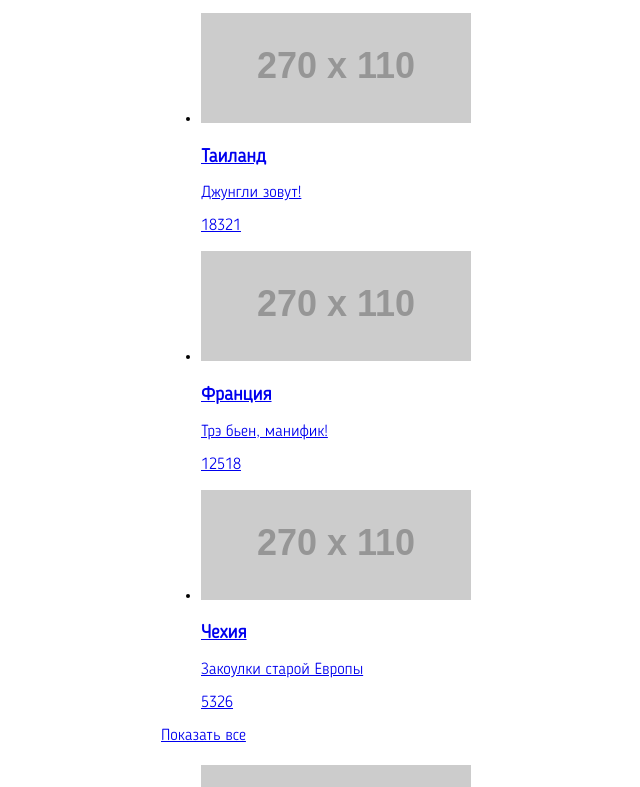
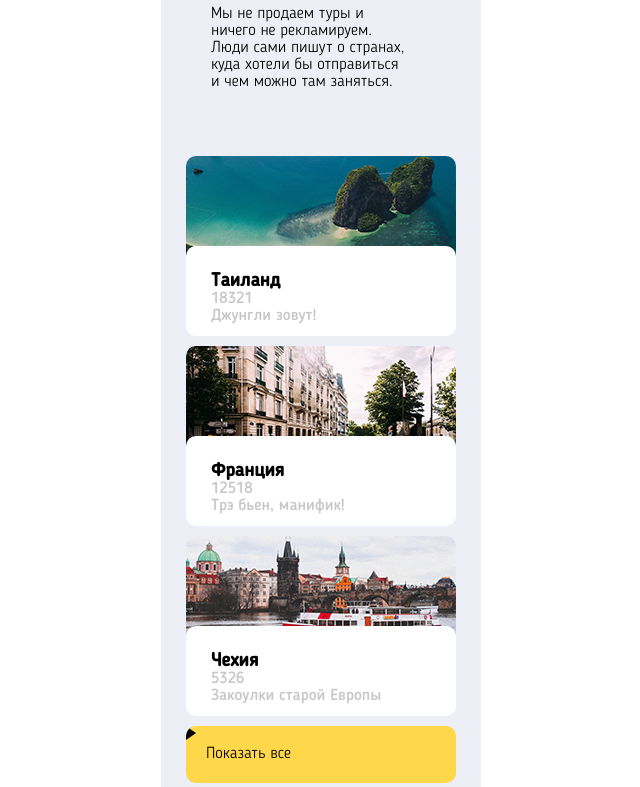
Before and after one commit to abatollo/pognali, a website: page source/index.html in a window 1280 px wide. Shown: the part 1476-2263 px from the top of the page, without its empty margins (319-959 px from the left). Drawn offline with nearby package versions, Linux system fonts and the light colour scheme; files that its build step writes are made by us from their sources; placeholder pictures from the web are drawn by us.

Commit message:
Синхронизация

```diff
--- a/source/index.html
+++ b/source/index.html
@@ -4,20 +4,16 @@
 <head>
   <meta charset="utf-8" />
   <title>HTML Academy: Погнали</title>
-  <link rel="stylesheet" href="css/style.css">
+  <link href="css/style.css" rel="stylesheet">
 </head>
 
 <body>
   <header class="page-header">
-    <div class="page-header__top">
-      <a href="" class="page-header__link">
-        <img class="page-header__logo-image" src="../img/logo-mobile-white@1x.png" alt="Стилизация слова «Погнали?»" width="100" height="19" />
-      </a>
-      <button class="page-header__toggle">
-        <svg xmlns="http://www.w3.org/2000/svg" viewBox="0 0 25 11"><path d="M1.5 3h22c.8 0 1.5-.7 1.5-1.5S24.3 0 23.5 0h-22C.7 0 0 .7 0 1.5S.7 3 1.5 3zM23.5 8h-22C.7 8 0 8.7 0 9.5S.7 11 1.5 11h22c.8 0 1.5-.7 1.5-1.5S24.3 8 23.5 8z"/></svg>
-      </button>
-    </div>
+    <a href="" class="page-header__link">
+      <img class="page-header__logo-image" src="https://via.placeholder.com/100x19" alt="Стилизация слова «Погнали?»" width="100" height="19" />
+    </a>
     <nav class="main-nav">
+      <button class="main-nav__toggle">Открыть меню</button>
       <ul class="main-nav__list site-list">
         <li class="site-list__item">
           <a href="#">О сервисе</a>
@@ -59,15 +55,15 @@
       <h2 class="hero-section__heading">
         В путешествие с крутыми попутчиками!
       </h2>
-      <ul class="hero-section__list">
-        <li class="hero-section__item">
-          <a class="hero-section__link hero-section__link--callto" href="callto:88005558628"></a>
+      <ul class="hero-section__calls-to-action-list calls-to-action-list">
+        <li class="call-to-action-list__item">
+          <a class="call-to-action-list__link calls-to-action-list__link--callto" href="callto:88005558628"></a>
         </li>
-        <li class="hero-section__item">
-          <a class="hero-section__link hero-section__link--mailto" href="mailto:mail@htmlacademy.ru"></a>
+        <li class="call-to-action-list__item">
+          <a class="call-to-action-list__link calls-to-action-list__link--mailto" href="mailto:mail@htmlacademy.ru"></a>
         </li>
-        <li class="hero-section__item">
-          <a class="hero-section__link hero-section__link--link" href="#">Авторизация</a>
+        <li class="call-to-action-list__item">
+          <a class="call-to-action-list__link calls-to-action-list__link--link" href="#">Авторизация</a>
         </li>
       </ul>
     </section>
@@ -84,11 +80,11 @@
 
     <section class="steps-section">
       <h2 class="visually-hidden"></h2>
-      <ul class="steps-section__list">
-        <li class="steps-section__item">Выберите направление</li>
-        <li class="steps-section__item">Изучите идеи путешественников</li>
-        <li class="steps-section__item">Находите тех, кто похож на вас</li>
-        <li class="steps-section__item">Путешествуйте вместе!</li>
+      <ul class="steps-section__list steps-list">
+        <li class="steps-list__item">Выберите направление</li>
+        <li class="steps-list__item">Изучите идеи путешественников</li>
+        <li class="steps-list__item">Находите тех, кто похож на вас</li>
+        <li class="steps-list__item">Путешествуйте вместе!</li>
       </ul>
     </section>
 
@@ -111,29 +107,35 @@
         Мы не продаем туры и ничего не рекламируем. Люди сами пишут о странах,
         куда хотели бы отправиться и чем можно там заняться.
       </p>
-      <ul class="destinations-section__list countries-list">
-        <li class="countries-list__item country-item">
-          <a class="country-item__link" href="#">
-            <img class="contry-item__image" src="https://via.placeholder.com/270x110" alt="Песчаное побережье Таиланда" width="270" height="110" />
-            <h3 class="country-item__name">Таиланд</h3>
-            <p class="country-item__description">Джунгли зовут!</p>
-            <p class="country-item__users">18321</p>
+      <ul class="destinations-section__list">
+        <li class="destinations-section__item">
+          <a class="destinations-section__link" href="#">
+            <img class="destinations-section__image" src="img/thailand-mobile@1x.jpg" alt="Песчаное побережье Таиланда" width="270" height="110" />
+            <div class="destinations-section__wrapper">
+              <h3 class="destinations-section__name">Таиланд</h3>
+              <p class="destinations-section__users">18321</p>
+              <p class="destinations-section__description">Джунгли зовут!</p>
+            </div>
           </a>
         </li>
-        <li class="countries-list__item country-item">
-          <a class="country-item__link" href="#">
-            <img class="contry-item__image" src="https://via.placeholder.com/270x110" alt="Французская улица" width="270" height="110" />
-            <h3 class="country-item__name">Франция</h3>
-            <p class="country-item__description">Трэ бьен, манифик!</p>
-            <p class="country-item__users">12518</p>
+        <li class="destinations-section__item">
+          <a class="destinations-section__link" href="#">
+            <img class="destinations-section__image" src="img/france-mobile@1x.jpg" alt="Французская улица" width="270" height="110" />
+            <div class="destinations-section__wrapper">
+              <h3 class="destinations-section__name">Франция</h3>
+              <p class="destinations-section__users">12518</p>
+              <p class="destinations-section__description">Трэ бьен, манифик!</p>
+            </div>
           </a>
         </li>
-        <li class="countries-list__item country-item">
-          <a class="country-item__link" href="#">
-            <img class="contry-item__image" src="https://via.placeholder.com/270x110" alt="Прогулочный катер на фоне старого города" width="270" height="110" />
-            <h3 class="country-item__name">Чехия</h3>
-            <p class="country-item__description">Закоулки старой Европы</p>
-            <p class="country-item__users">5326</p>
+        <li class="destinations-section__item">
+          <a class="destinations-section__link" href="#">
+            <img class="destinations-section__image" src="img/czech-mobile@1x.jpg" alt="Прогулочный катер на фоне старого города" width="270" height="110" />
+            <div class="destinations-section__wrapper">
+              <h3 class="destinations-section__name">Чехия</h3>
+              <p class="destinations-section__users">5326</p>
+              <p class="destinations-section__description">Закоулки старой Европы</p>
+            </div>
           </a>
         </li>
       </ul>
--- /dev/null
+++ b/source/less/destinations-section.less
@@ -0,0 +1,80 @@
+.destinations-section {
+  background-color: #edeff6;
+  border-bottom-left-radius: 20px;
+  border-bottom-right-radius: 20px;
+  padding-bottom: 30px;
+
+  &__heading {
+    margin: 0;
+    padding: 75px 0 0 50px;
+    font-weight: bold;
+  }
+
+  &__lead {
+    margin: 0;
+    padding: 25px 70px 65px 50px;
+  }
+
+  &__list {
+    padding: 0;
+    margin: 0;
+    list-style: none;
+    padding: 0 25px;
+  }
+
+  &__link {
+    display: block;
+    position: relative;
+  }
+
+  &__image {
+    display: block;
+    border-top-left-radius: 10px;
+    border-top-right-radius: 10px;
+    margin-bottom: 80px;
+  }
+
+  &__wrapper {
+    font-family: "Blogger Sans Medium", Arial, Helvetica, sans-serif;
+    position: absolute;
+    top: 100px;
+    background-color: white;
+    margin-top: -10px;
+    border-radius: 10px;
+    height: 90px;
+    width: 100%;
+    padding-left: 25px;
+    padding-top: 25px;
+  }
+
+  &__name {
+    margin: 0;
+    color: black;
+    display: inline-block;
+  }
+
+  &__description {
+    color: rgba(68, 68, 68, 0.3);
+    margin: 0;
+  }
+
+  &__users {
+    color: rgba(68, 68, 68, 0.3);
+    margin: 0;
+    margin-right: 15px;
+  }
+
+  &__more {
+    background-color: #ffd74b;
+    color: black;
+    display: block;
+    margin: 0 25px;
+    text-decoration: none;
+    padding: 20px;
+    border-radius: 10px;
+    background-image: url("../img/triangle-arrow-right.svg");
+    background-repeat: no-repeat;
+    background-size: 10px 14px;
+    background-position: right 0px center 50px;
+  }
+}
--- a/source/less/style.less
+++ b/source/less/style.less
@@ -4,3 +4,4 @@
 @import "quotes-section.less";
 @import "steps-section.less";
 @import "about-section.less";
+@import "destinations-section.less";
```
